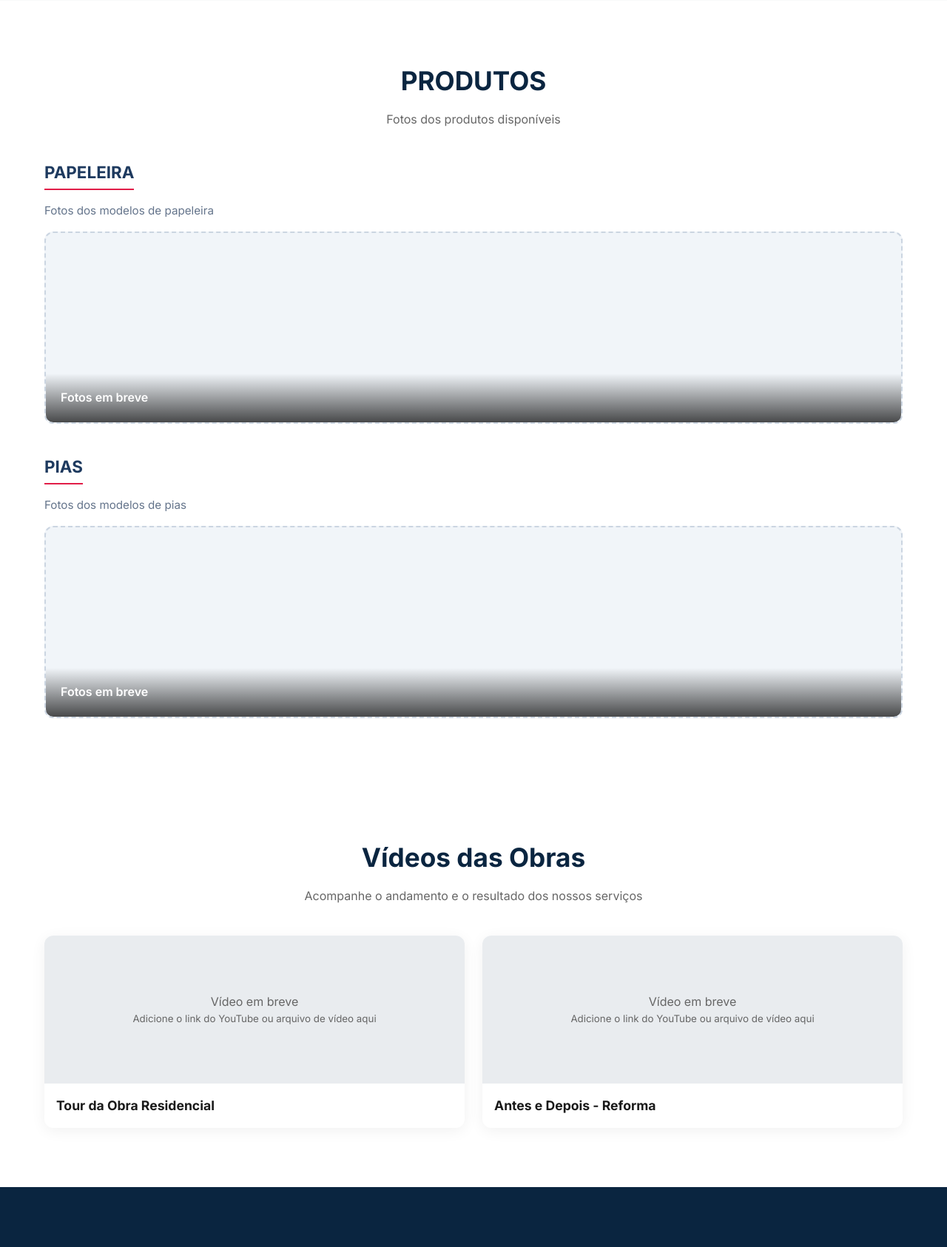
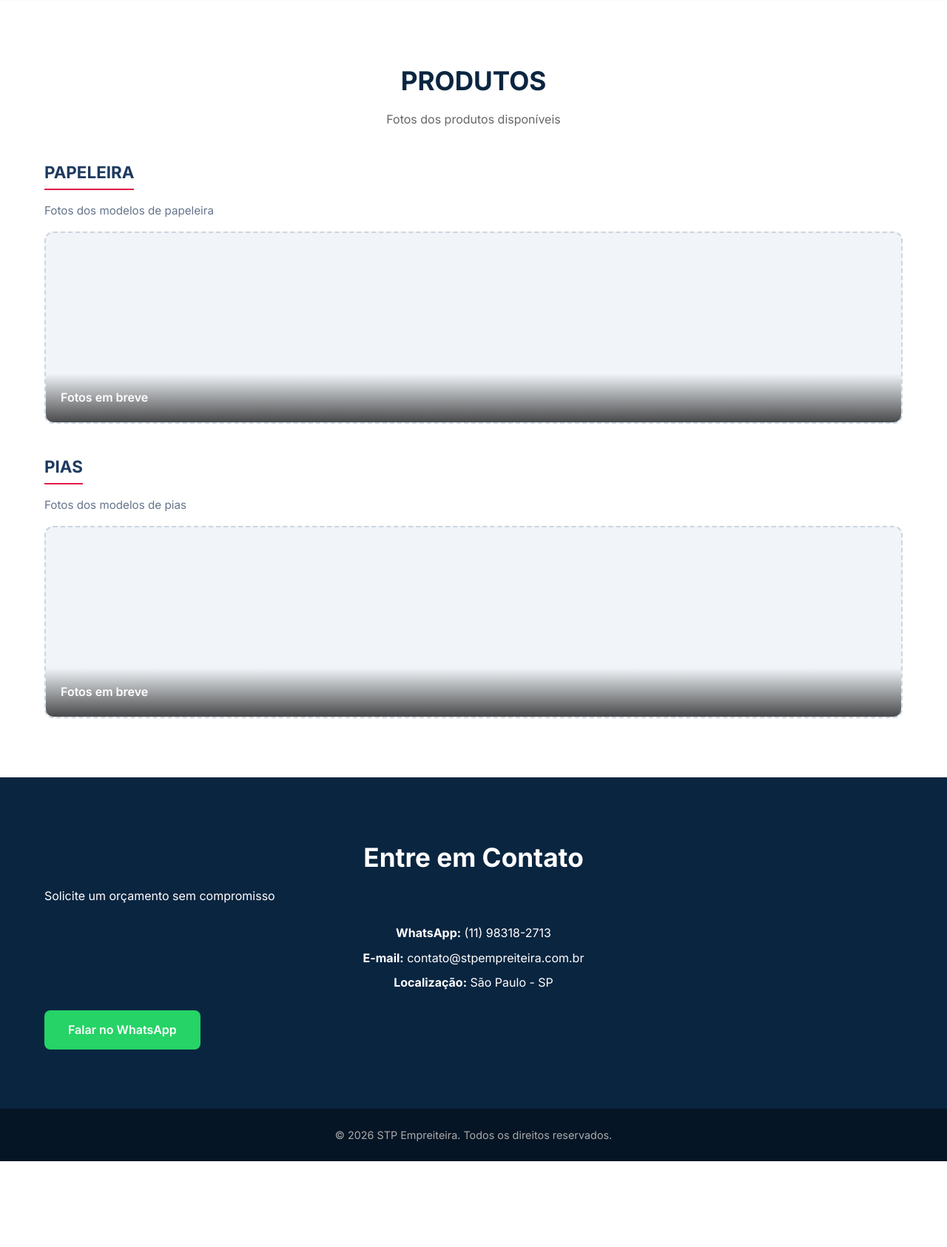
Before and after one commit to coringa187gmailcom-collab/stp-empreiteira, a Flask app: page / in a window 1280 px wide. Shown: the part 1738-3424 px from the top of the page at 74% size. After the commit the page ends 3308 px from the top, so only its background shows below. Run offline with Flask 3, Linux system fonts and the light colour scheme.

Commit message:
Remove seção de vídeos vazia do site público

```diff
--- a/templates/index.html
+++ b/templates/index.html
@@ -23,7 +23,7 @@
         <a href="#servicos">Serviços</a>
         <a href="#fotos">Obras Realizadas</a>
         <a href="#produtos">Produtos</a>
-        <a href="#videos">Vídeos</a>
+
         <a href="#contato">Contato</a>
       </nav>
     </div>
@@ -128,30 +128,7 @@
     </div>
   </section>
 
-<section id="videos" class="section">
-    <div class="container">
-      <h2>Vídeos das Obras</h2>
-      <p class="subtitle">Acompanhe o andamento e o resultado dos nossos serviços</p>
-      <div class="videos">
-        <div class="video-card">
-          <div class="video-placeholder">
-            <span>Vídeo em breve</span>
-            <small>Adicione o link do YouTube ou arquivo de vídeo aqui</small>
-          </div>
-          <h3>Tour da Obra Residencial</h3>
-        </div>
-        <div class="video-card">
-          <div class="video-placeholder">
-            <span>Vídeo em breve</span>
-            <small>Adicione o link do YouTube ou arquivo de vídeo aqui</small>
-          </div>
-          <h3>Antes e Depois - Reforma</h3>
-        </div>
-      </div>
-    </div>
-  </section>
-
-  <section id="contato" class="section bg-dark">
+<section id="contato" class="section bg-dark">
     <div class="container">
       <h2>Entre em Contato</h2>
       <p>Solicite um orçamento sem compromisso</p>
```
